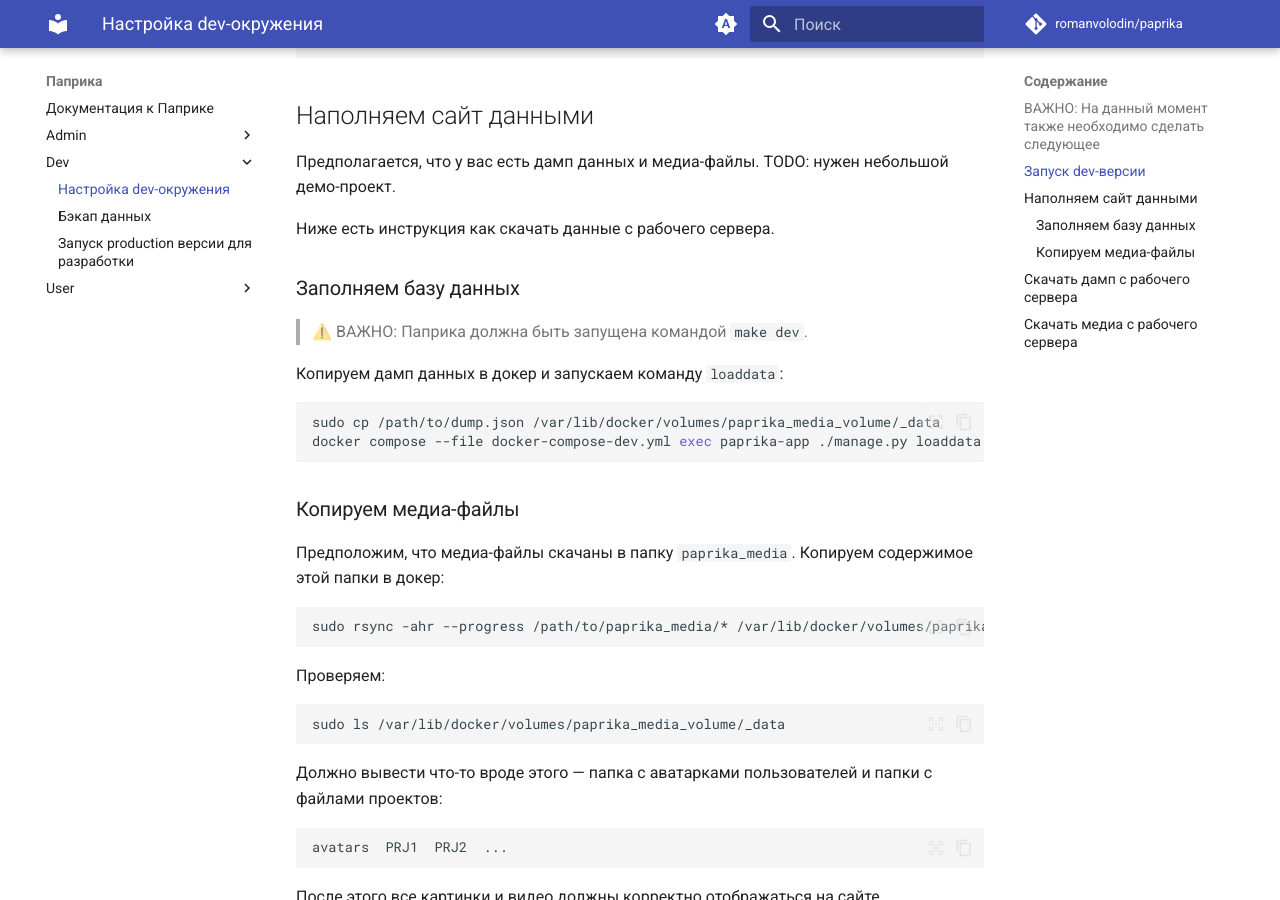
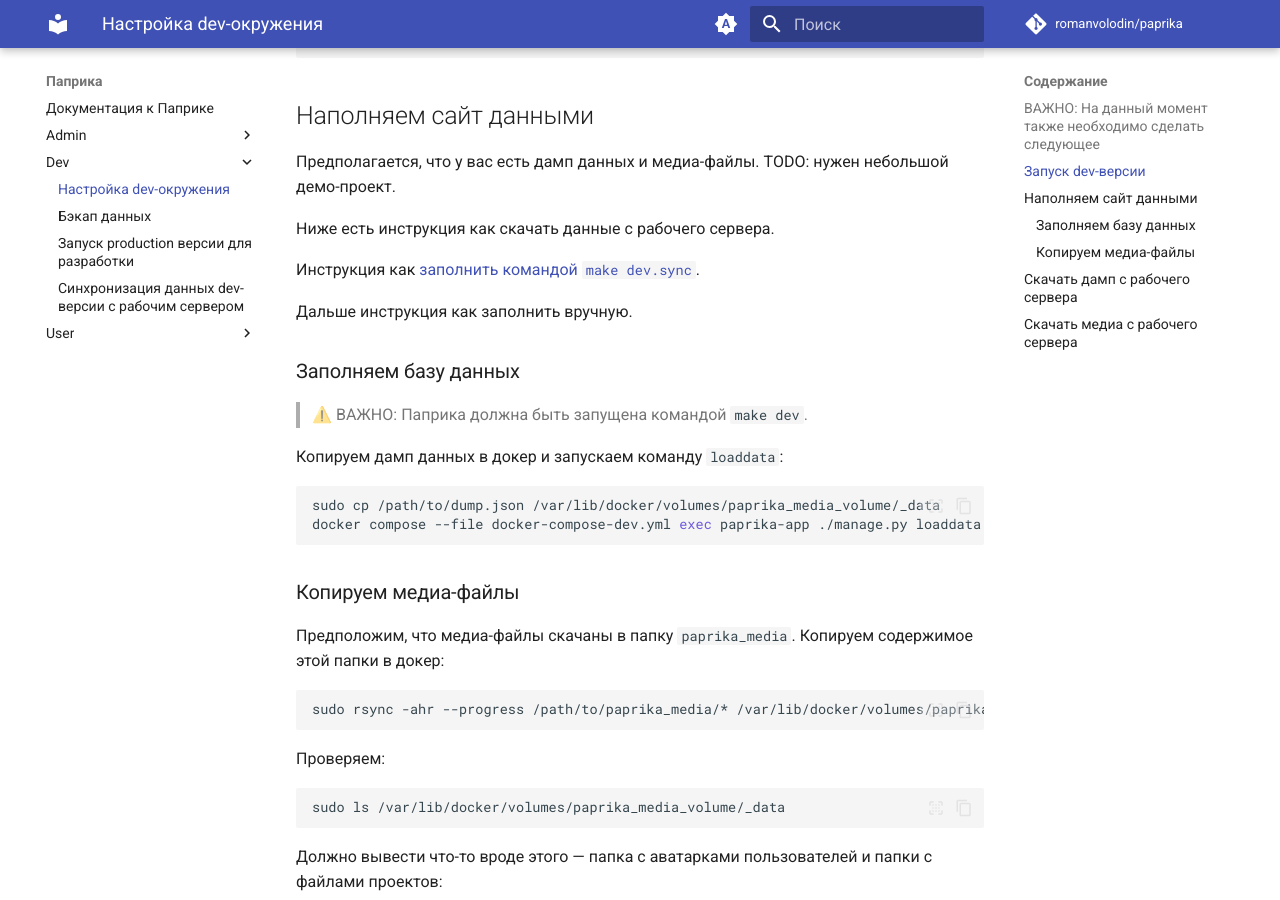
Before and after one commit to romanvolodin/paprika, an MkDocs documentation site: the page built from docs/docs/dev/index.md, in a window 1280 px wide and 900 px high, scrolled down 1075 px. Built offline with MkDocs 1.6.1 and Material for MkDocs 9.7.7, drawn with Linux system fonts in a browser that asks for light colours; comment, search, counter and statistics services are not loaded.

```diff
--- a/docs/docs/dev/index.md
+++ b/docs/docs/dev/index.md
@@ -49,6 +49,10 @@ make dev
 Предполагается, что у вас есть дамп данных и медиа-файлы. TODO: нужен небольшой демо-проект.
 
 Ниже есть инструкция как скачать данные с рабочего сервера.
+
+Инструкция как [заполнить командой `make dev.sync`](./sync.md).
+
+Дальше инструкция как заполнить вручную.
 
 ### Заполняем базу данных
 
```
Also changed, not shown: docs/docs/dev/sync.md (added, +29 -0 lines), 1 other file.
